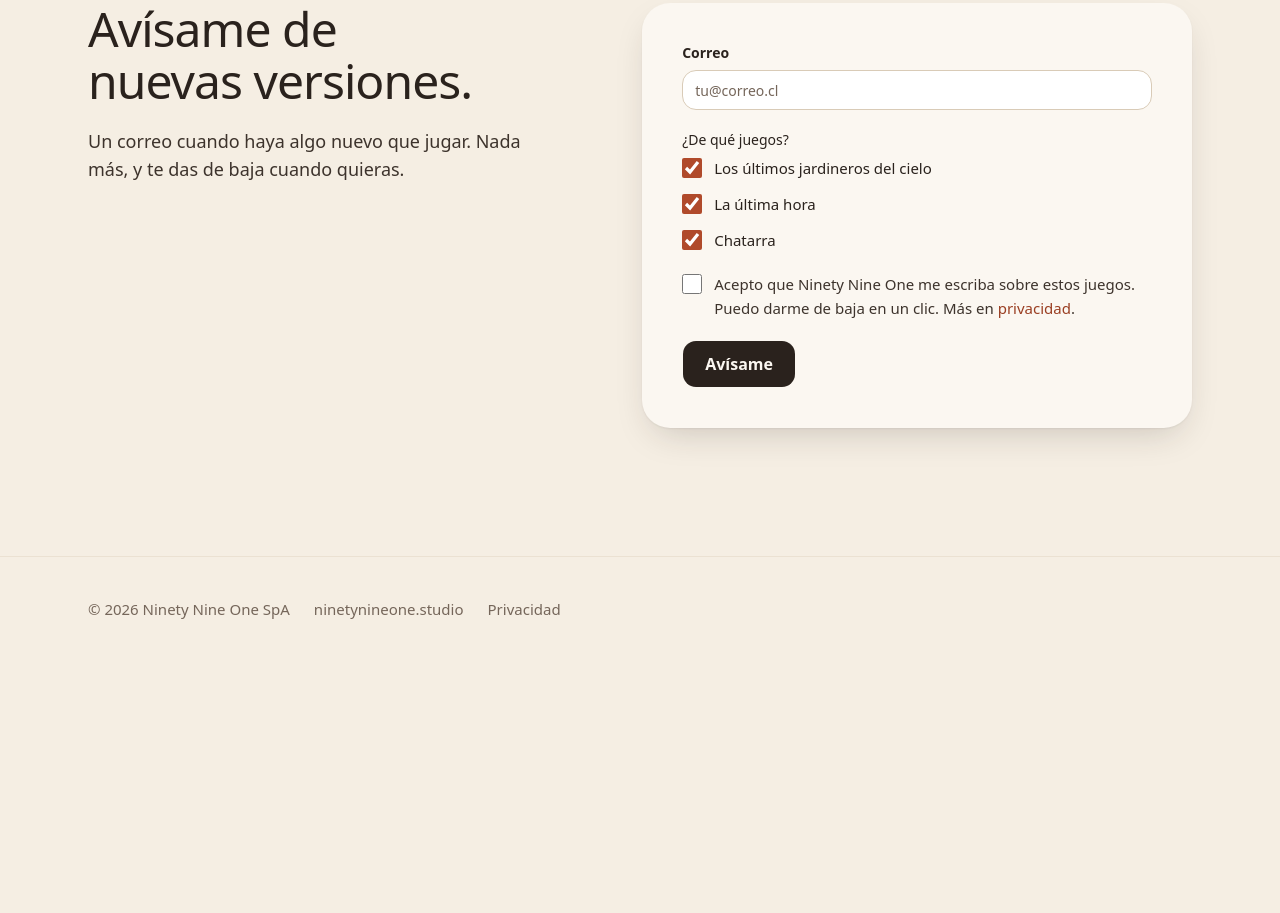
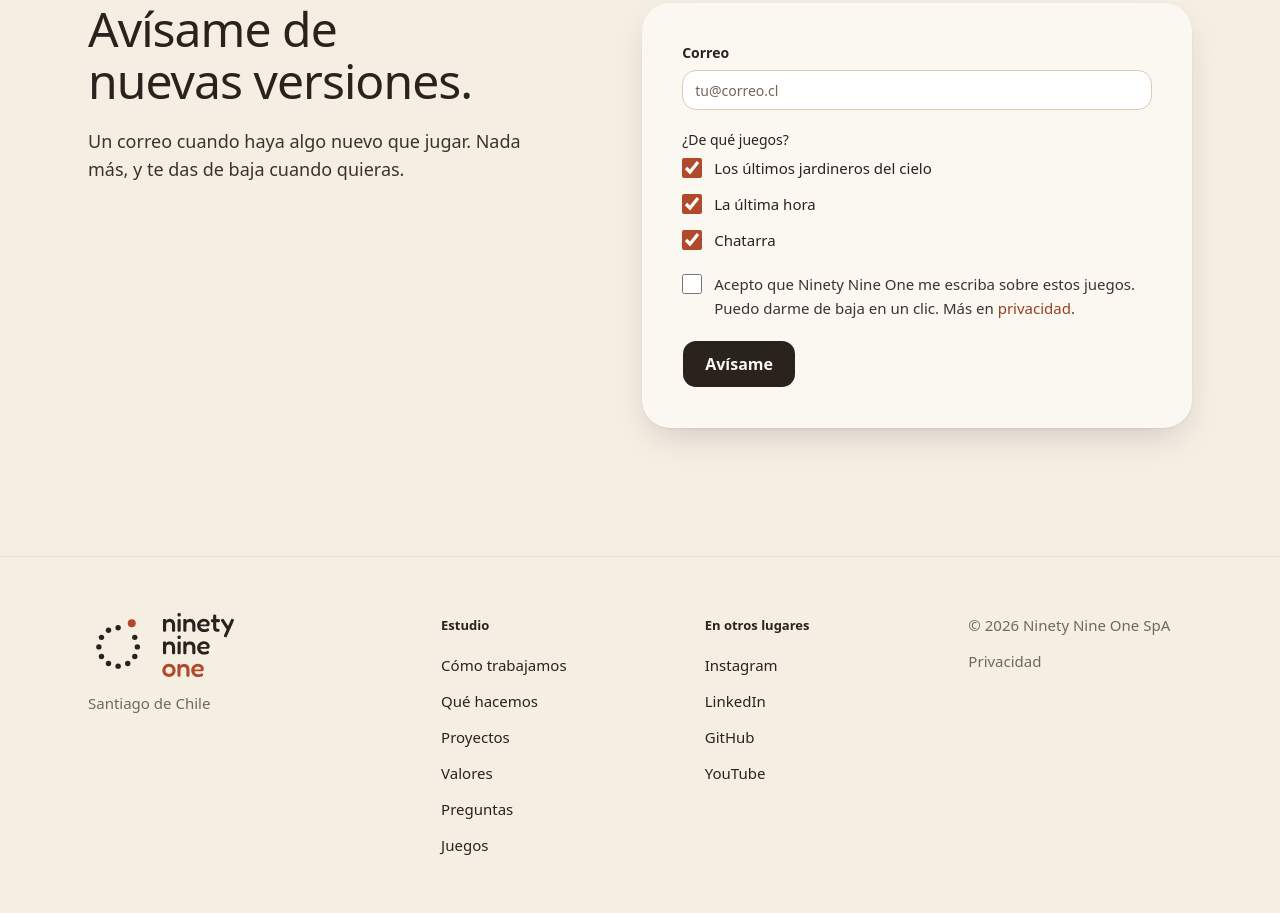
Before and after one commit to ninetynine-one/games, an Astro site: page / in a window 1280 px wide. Shown: the part 1261-2174 px from the top of the page. Before the commit the page ends 1922 px from the top, so only its background shows below. Built offline with nearby package versions, Linux system fonts and the light colour scheme; Astro itself is replaced by a stand-in of ours.

Commit message:
✨ feat(ui): use the studio site footer on the games pages
Add a shared Footer component copied from the main site, with the studio and social links pointing to ninetynineone.studio, and use it on the home and privacy pages. The cookies link is left out because this site sets no cookies.

Co-Authored-By: Claude Opus 5.5 <noreply@anthropic.com>

```diff
--- /dev/null
+++ b/src/components/Footer.astro
@@ -0,0 +1,51 @@
+---
+import ThemeImage from "./ThemeImage.astro"
+import { navLinks, site, socialLinks } from "@/data/games"
+import lockup from "@/assets/logo/nno-lockup.svg"
+import lockupDark from "@/assets/logo/nno-lockup-dark.svg"
+
+const year = new Date().getFullYear()
+const linkClass = "self-start text-foreground no-underline hover:text-link"
+---
+
+<footer class="border-t">
+  <div class="container-page grid items-start gap-10 py-14 sm:grid-cols-2 lg:grid-cols-[1.4fr_1fr_1fr_1fr]">
+    <div class="flex flex-col gap-3.5">
+      <ThemeImage
+        light={lockup}
+        dark={lockupDark}
+        alt={site.name}
+        class="h-16 w-auto self-start"
+      />
+      <span class="text-[15px] text-muted-foreground">{site.location}</span>
+    </div>
+    <nav class="flex flex-col gap-3 text-[15px]" aria-label="Estudio">
+      <strong class="mb-1 text-[13px] font-semibold text-foreground">
+        Estudio
+      </strong>
+      {navLinks.map((link) => (
+        <a href={link.href} class={linkClass}>
+          {link.label}
+        </a>
+      ))}
+    </nav>
+    <nav class="flex flex-col gap-3 text-[15px]" aria-label="Redes">
+      <strong class="mb-1 text-[13px] font-semibold text-foreground">
+        En otros lugares
+      </strong>
+      {socialLinks.map((link) => (
+        <a href={link.href} class={linkClass} target="_blank" rel="noopener">
+          {link.label}
+        </a>
+      ))}
+    </nav>
+    <div class="flex flex-col gap-3 text-[15px] text-muted-foreground">
+      <span>
+        © {year} {site.legalName}
+      </span>
+      <a href="/privacidad" class="text-muted-foreground">
+        Privacidad
+      </a>
+    </div>
+  </div>
+</footer>
--- a/src/data/games.ts
+++ b/src/data/games.ts
@@ -15,6 +15,32 @@ export const site = {
   // Contacto de la política de privacidad de los juegos.
   privacyEmail: "contacto@ninetynineone.studio",
 }
+
+// Mismos links que el footer de ninetynineone.studio, apuntando al sitio principal.
+export const navLinks = [
+  { href: `${site.home}/#como`, label: "Cómo trabajamos" },
+  { href: `${site.home}/#hacemos`, label: "Qué hacemos" },
+  { href: `${site.home}/#proyectos`, label: "Proyectos" },
+  { href: `${site.home}/#valores`, label: "Valores" },
+  { href: `${site.home}/#preguntas`, label: "Preguntas" },
+  { href: "/", label: "Juegos" },
+]
+
+export const socialLinks = [
+  {
+    href: "https://www.instagram.com/ninetynineone.studio",
+    label: "Instagram",
+  },
+  {
+    href: "https://www.linkedin.com/company/ninetynineone-studio",
+    label: "LinkedIn",
+  },
+  { href: "https://github.com/ninetynine-one", label: "GitHub" },
+  {
+    href: "https://www.youtube.com/@ninetynineone.studio",
+    label: "YouTube",
+  },
+]
 
 // Cada juego vive en public/<slug>/ (scripts/sync-game.sh). Añadir uno es
 // una entrada aquí más un sync. El slug también es el de la tabla games del panel.
--- a/src/pages/index.astro
+++ b/src/pages/index.astro
@@ -4,6 +4,7 @@ import { Image } from "astro:assets"
 import Layout from "@/layouts/Layout.astro"
 import ThemeImage from "@/components/ThemeImage.astro"
 import ThemeToggle from "@/components/ThemeToggle.astro"
+import Footer from "@/components/Footer.astro"
 import { SubscribeForm } from "@/components/SubscribeForm"
 import { buttonVariants } from "@/components/ui/button"
 import { games, site } from "@/data/games"
@@ -11,7 +12,6 @@ import { cn } from "@/lib/utils"
 import logo from "@/assets/logo/nno-horizontal.svg"
 import logoDark from "@/assets/logo/nno-horizontal-dark.svg"
 
-const year = new Date().getFullYear()
 ---
 
 <Layout>
@@ -126,17 +126,5 @@ const year = new Date().getFullYear()
     </section>
   </main>
 
-  <footer class="border-t">
-    <div class="container-page flex flex-col gap-3 py-10 text-[15px] text-muted-foreground sm:flex-row sm:items-center sm:gap-6">
-      <span>
-        © {year} {site.legalName}
-      </span>
-      <a href={site.home} class="text-muted-foreground">
-        ninetynineone.studio
-      </a>
-      <a href="/privacidad" class="text-muted-foreground">
-        Privacidad
-      </a>
-    </div>
-  </footer>
+  <Footer />
 </Layout>
--- a/src/pages/privacidad.astro
+++ b/src/pages/privacidad.astro
@@ -2,6 +2,7 @@
 import Layout from "@/layouts/Layout.astro"
 import ThemeImage from "@/components/ThemeImage.astro"
 import ThemeToggle from "@/components/ThemeToggle.astro"
+import Footer from "@/components/Footer.astro"
 import { games, site } from "@/data/games"
 import logo from "@/assets/logo/nno-horizontal.svg"
 import logoDark from "@/assets/logo/nno-horizontal-dark.svg"
@@ -163,17 +164,5 @@ const mail = `mailto:${site.privacyEmail}`
     </article>
   </main>
 
-  <footer class="border-t">
-    <div class="container-page flex flex-col gap-3 py-10 text-[15px] text-muted-foreground sm:flex-row sm:items-center sm:gap-6">
-      <span>
-        © {new Date().getFullYear()} {site.legalName}
-      </span>
-      <a href="/" class="text-muted-foreground">
-        Juegos
-      </a>
-      <a href={site.home} class="text-muted-foreground">
-        ninetynineone.studio
-      </a>
-    </div>
-  </footer>
+  <Footer />
 </Layout>
```
Also changed, not shown: src/assets/logo/nno-lockup-dark.svg (added), src/assets/logo/nno-lockup.svg (added).
